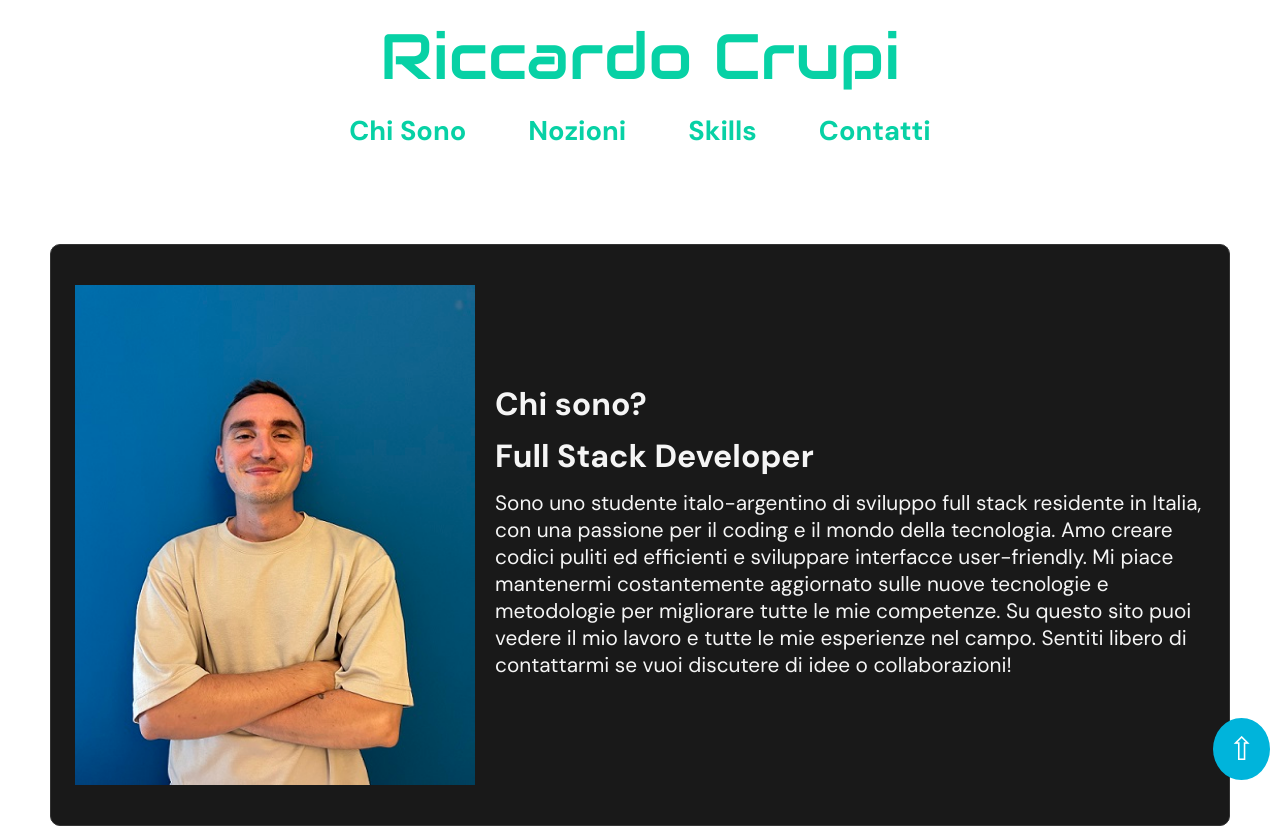
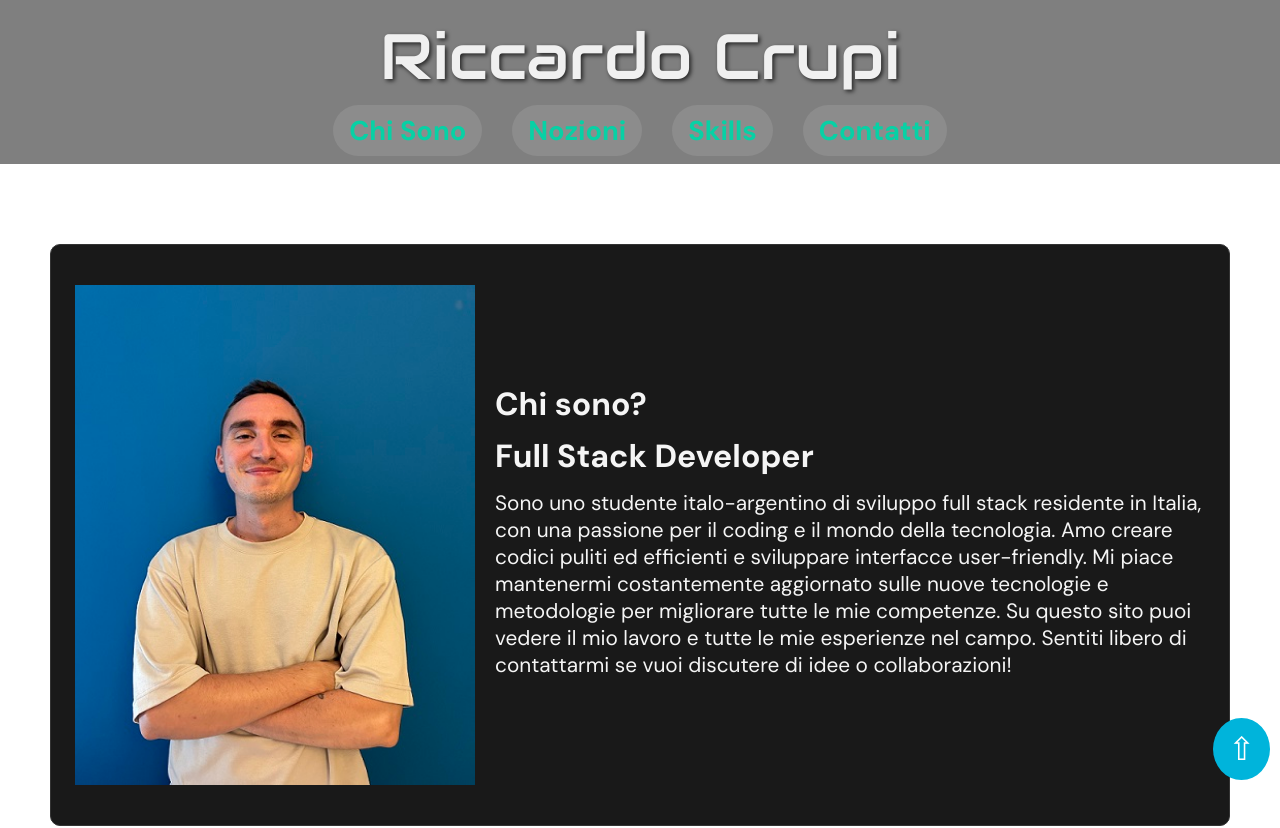
Before and after one commit to riccardocru7/RC-Portfolio, a plain HTML site: page index.html in a window 1280 px wide. Shown: the top 828 px of the page. Drawn offline with Linux system fonts and the light colour scheme.

Commit message:
colore header

```diff
--- a/styles.css
+++ b/styles.css
@@ -18,7 +18,7 @@ body {
 
 
 header {
-    background: none;
+    background:rgba(0, 0, 0, 0.5);
     color: #07d1a5;
     padding: 1rem 0;
     position: relative;
@@ -33,9 +33,10 @@ header {
     font-family: 'Audiowide', sans-serif;
     font-size: 4rem;
     font-weight: normal;
-    color:  #07d1a5;
+    color:  #f0f0f0;
     text-align: center;
     margin: 0;
+    text-shadow: 2px 2px 4px rgba(0, 0, 0, 0.7)
 
 
 
```
